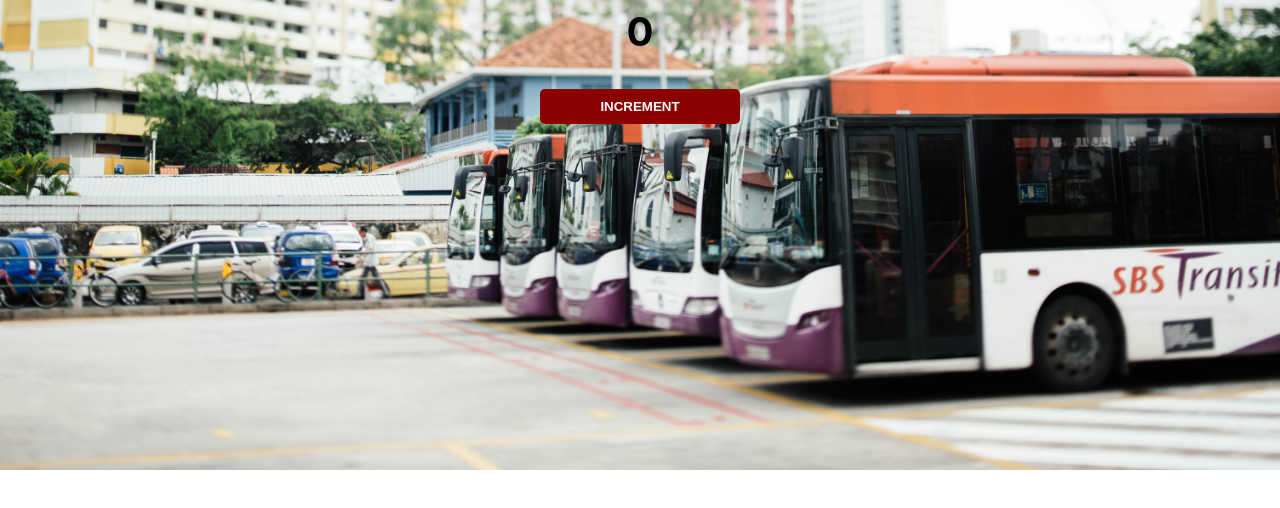
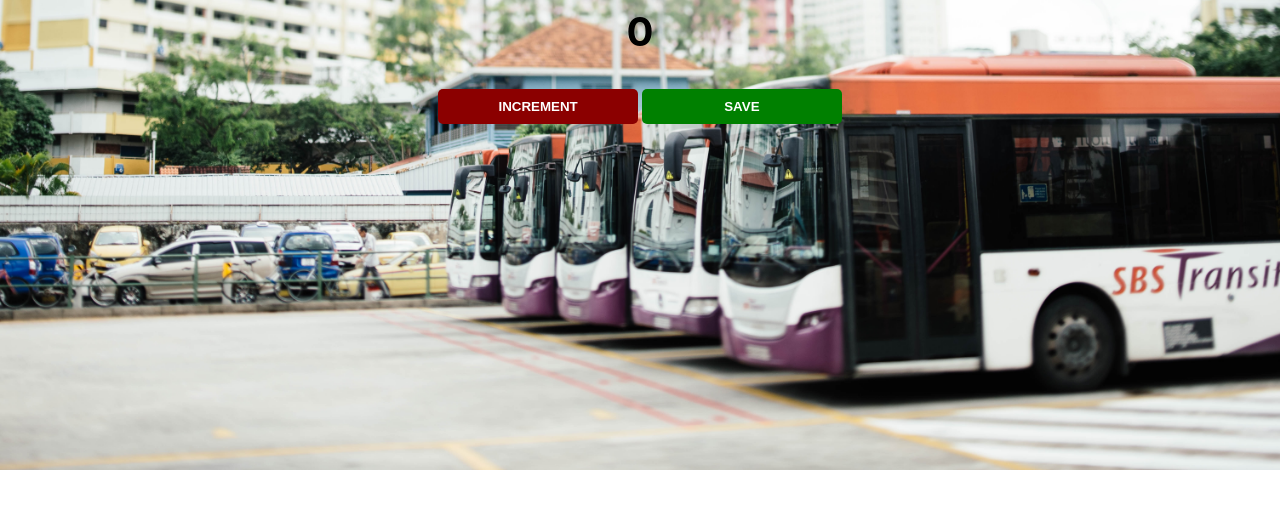
Before and after one commit to Maina-Francis/Bus-Station-Passenger-Counter, a plain HTML site: page index.html in a window 1280 px wide. Shown: the part 52-560 px from the top of the page. Drawn offline with Linux system fonts and the light colour scheme.

Commit message:
adds save button

```diff
--- a/assets/css/style.css
+++ b/assets/css/style.css
@@ -31,3 +31,6 @@ button{
 #increment-btn{
     background-color: darkred;
 }
+#save-btn{
+    background-color: green;
+}
--- a/index.html
+++ b/index.html
@@ -11,7 +11,7 @@
     <h1>Total Passengers in the bus station:</h1>
     <h2 id="count-el">0</h2>
     <button id="increment-btn" onclick="increment()">INCREMENT</button>
-
+    <button id="save-btn" onclick="save()">SAVE</button>
     <script src="/assets/js/script.js"></script>
   </body>
 </html>
```
